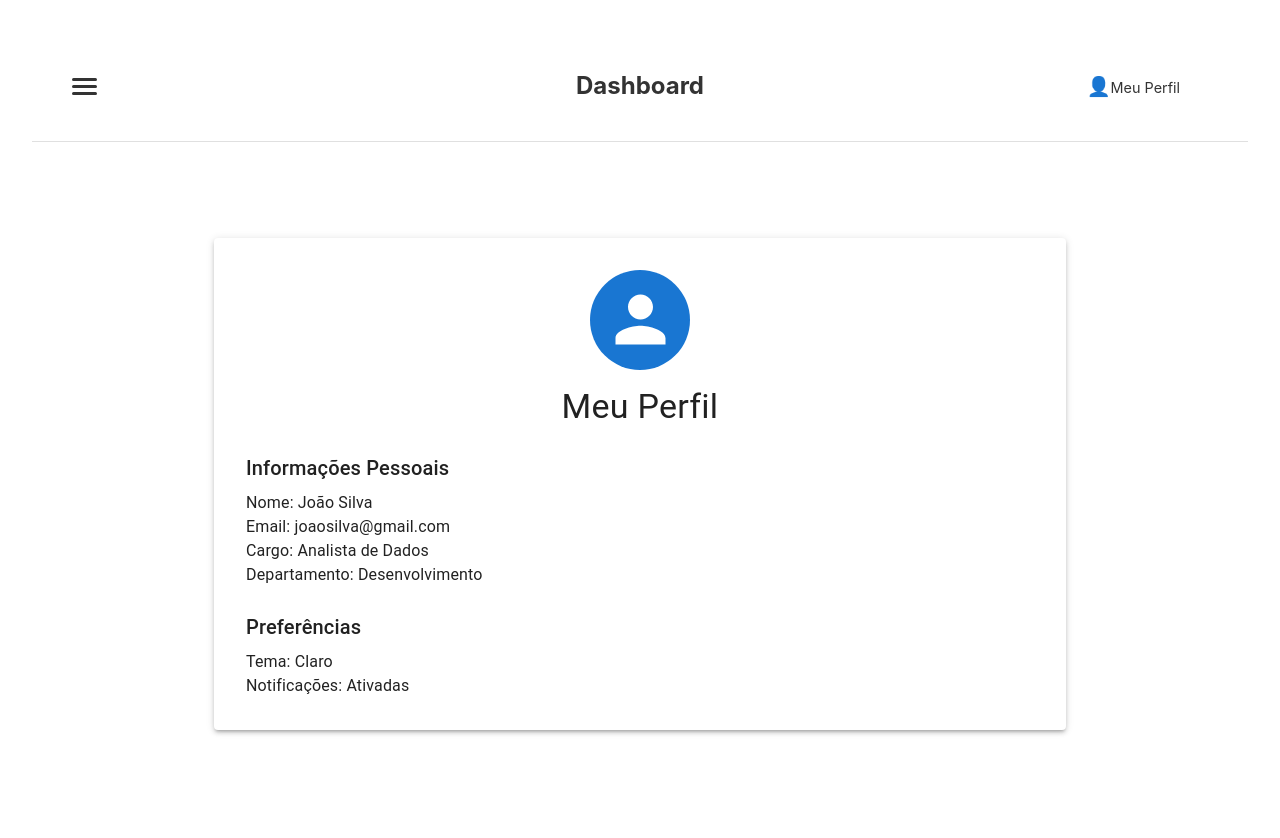
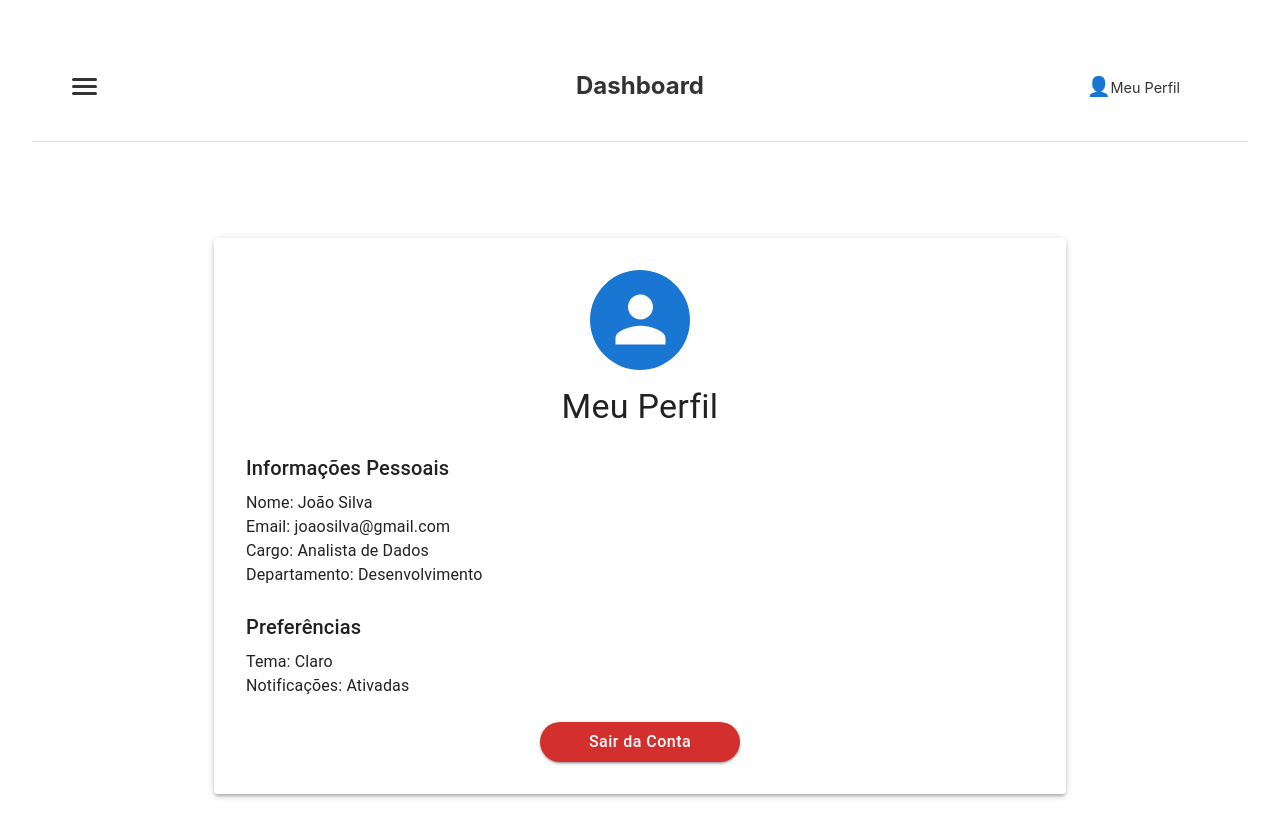
Before and after one commit to Gtadashi1001/projeto-teste-react-vite, a React (Vite) app: page /perfil in a window 1280 px wide. Shown: the top 838 px of the page. Built offline with nearby package versions, Linux system fonts and the light colour scheme; sample sign-in values are in the browser's storage; what chartjs-plugin-datalabels would draw is missing.

Commit message:
Adição de saída da conta

```diff
--- a/src/App.jsx
+++ b/src/App.jsx
@@ -27,14 +27,6 @@ function App() {
 
         {/* Rotas protegidas */}
         <Route path="/" element={
-          <PrivateRoute>
-            <>
-              <Navbar />
-              <Dashboard />
-            </>
-          </PrivateRoute>
-        } />
-        <Route path="/dashboard" element={
           <PrivateRoute>
             <>
               <Navbar />
--- a/src/pages/Profile.jsx
+++ b/src/pages/Profile.jsx
@@ -1,8 +1,16 @@
 import React from 'react';
-import { Container, Typography, Paper, Box, Avatar, Toolbar } from '@mui/material';
+import { Container, Typography, Paper, Box, Avatar, Toolbar, Button } from '@mui/material';
+import { useNavigate } from 'react-router-dom';
 import Navbar from '../components/Navbar';
 
 const Profile = () => {
+  const navigate = useNavigate();
+
+  const handleLogout = () => {
+    localStorage.removeItem('token');
+    navigate('/login');
+  };
+
   return (
     <>
 
@@ -32,6 +40,22 @@ const Profile = () => {
             <Typography variant="body1">Tema: Claro</Typography>
             <Typography variant="body1">Notificações: Ativadas</Typography>
           </Box>
+
+          <Box mt={3} display="flex" justifyContent="center">
+            <Button
+              variant="contained"
+              color="error"
+              onClick={handleLogout}
+              sx={{
+                width: '200px',
+                borderRadius: '20px',
+                textTransform: 'none',
+                fontSize: '1rem'
+              }}
+            >
+              Sair da Conta
+            </Button>
+          </Box>
         </Paper>
       </Container>
     </>
```
